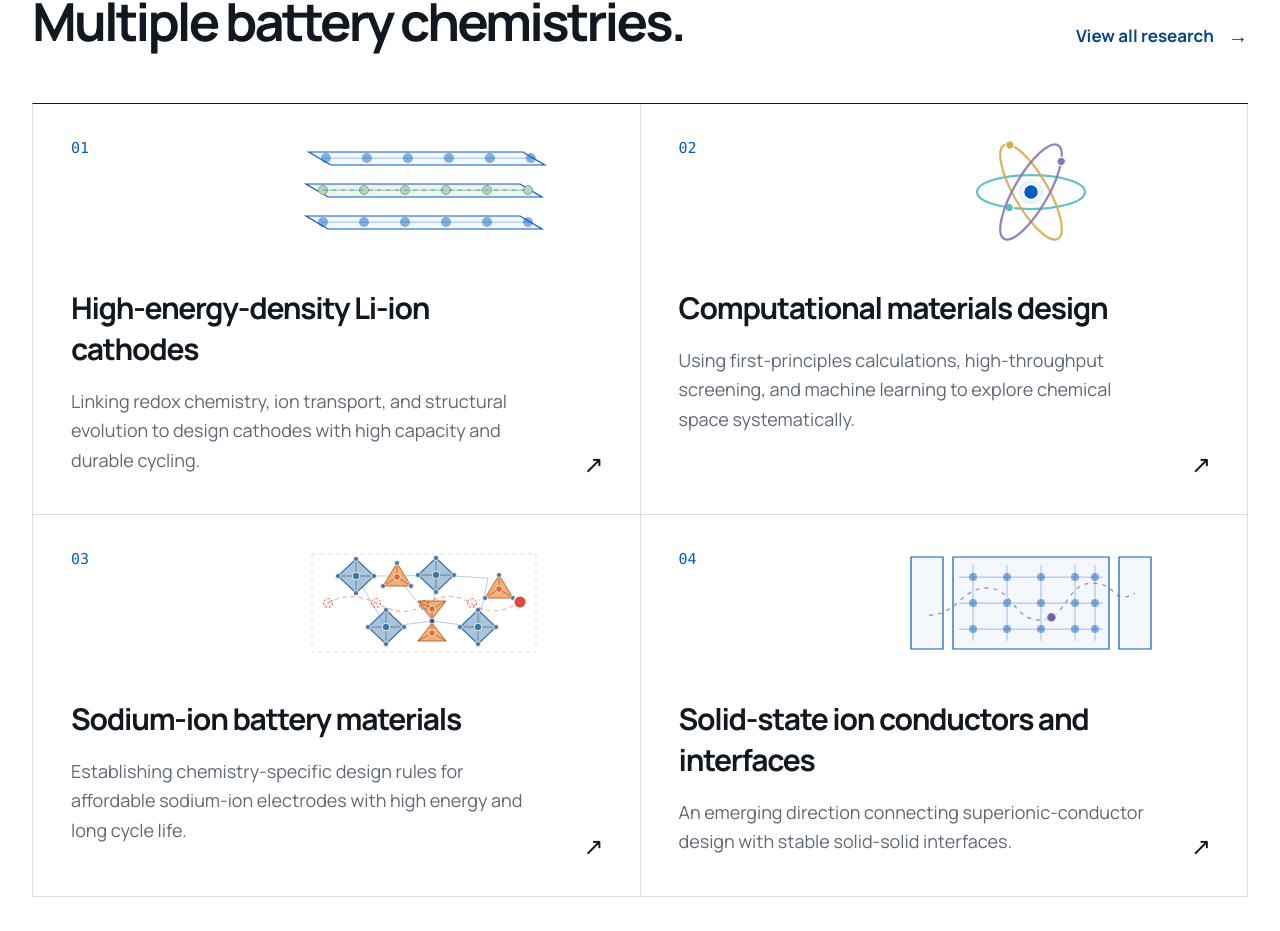
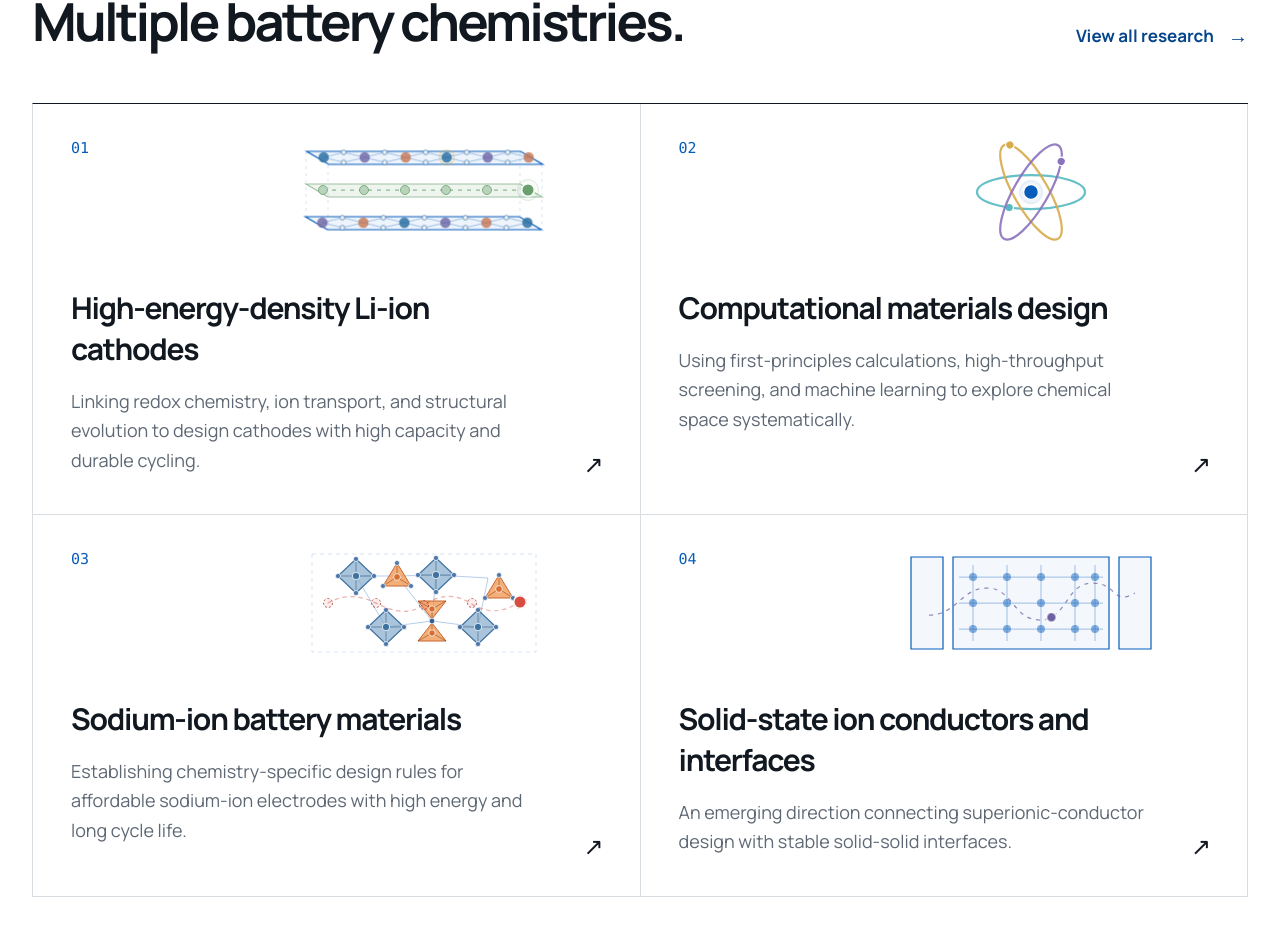
Before and after one commit to Energy-Materials-Laboratory/energy-materials-laboratory.github.io, a Next.js app: page / in a window 1280 px wide. Shown: the part 2777-3708 px from the top of the page. Built offline with nearby package versions, Linux system fonts and the light colour scheme.

Commit message:
Enrich layered cathode research animation

```diff
--- a/app/components/ResearchVisual.tsx
+++ b/app/components/ResearchVisual.tsx
@@ -15,32 +15,65 @@ export default function ResearchVisual({ index }: ResearchVisualProps) {
         {...visualProps}
         className="research-visual research-visual-01"
       >
+        <path
+          className="rv-cathode-cell"
+          d="M12 18V82M34 31V95M226 18V82M248 31V95"
+        />
+
         <g className="rv-layer rv-layer-top">
-          <path className="rv-plane" d="M12 18L226 18L248 31L34 31Z" />
-          <path className="rv-bond" d="M27 24H237" />
-          {[29, 70, 111, 152, 193, 234].map((x) => (
-            <circle className="rv-tm-node" cx={x} cy="24" r="5" key={x} />
+          <path className="rv-plane rv-plane-cathode" d="M12 18L226 18L248 31L34 31Z" />
+          <path
+            className="rv-slab-network"
+            d="M29 24L49 19L70 24L90 19L111 24L131 19L152 24L172 19L193 24L213 19L234 24M29 24L49 29L70 24L90 29L111 24L131 29L152 24L172 29L193 24L213 29L234 24"
+          />
+          {[29, 70, 111, 152, 193, 234].map((x, itemIndex) => (
+            <circle
+              className={`rv-tm-node rv-tm-node-${itemIndex % 3}`}
+              cx={x}
+              cy="24"
+              r="5.2"
+              key={x}
+            />
           ))}
+          {[49, 90, 131, 172, 213].flatMap((x) => [
+            <circle className="rv-o-node" cx={x} cy="19" r="2.35" key={`${x}-top`} />,
+            <circle className="rv-o-node" cx={x} cy="29" r="2.35" key={`${x}-bottom`} />,
+          ])}
+          <circle className="rv-redox-ring rv-redox-ring-top" cx="152" cy="24" r="8.2" />
         </g>
 
         <g className="rv-layer rv-layer-middle">
           <path className="rv-plane rv-plane-accent" d="M12 50L226 50L248 63L34 63Z" />
-          <path className="rv-bond" d="M27 56H237" />
-          {[29, 70, 111, 152, 193, 234].map((x) => (
+          <path className="rv-ion-guide" d="M29 56H234" />
+          {[29, 70, 111, 152, 193].map((x) => (
             <circle className="rv-li-site" cx={x} cy="56" r="4.5" key={x} />
           ))}
-          <circle className="rv-li-ion" cx="0" cy="0" r="7" />
+          <circle className="rv-li-vacancy" cx="234" cy="56" r="5.6" />
+          <circle className="rv-li-ion-halo" cx="0" cy="0" r="10.5" />
+          <circle className="rv-li-ion" cx="0" cy="0" r="6.3" />
         </g>
 
         <g className="rv-layer rv-layer-bottom">
-          <path className="rv-plane" d="M12 82L226 82L248 95L34 95Z" />
-          <path className="rv-bond" d="M27 88H237" />
-          {[29, 70, 111, 152, 193, 234].map((x) => (
-            <circle className="rv-tm-node" cx={x} cy="88" r="5" key={x} />
+          <path className="rv-plane rv-plane-cathode" d="M12 82L226 82L248 95L34 95Z" />
+          <path
+            className="rv-slab-network"
+            d="M29 88L49 83L70 88L90 83L111 88L131 83L152 88L172 83L193 88L213 83L234 88M29 88L49 93L70 88L90 93L111 88L131 93L152 88L172 93L193 88L213 93L234 88"
+          />
+          {[29, 70, 111, 152, 193, 234].map((x, itemIndex) => (
+            <circle
+              className={`rv-tm-node rv-tm-node-${(itemIndex + 1) % 3}`}
+              cx={x}
+              cy="88"
+              r="5.2"
+              key={x}
+            />
           ))}
+          {[49, 90, 131, 172, 213].flatMap((x) => [
+            <circle className="rv-o-node" cx={x} cy="83" r="2.35" key={`${x}-top`} />,
+            <circle className="rv-o-node" cx={x} cy="93" r="2.35" key={`${x}-bottom`} />,
+          ])}
+          <circle className="rv-redox-ring rv-redox-ring-bottom" cx="111" cy="88" r="8.2" />
         </g>
-
-        <path className="rv-ion-guide" d="M29 56H234" />
       </svg>
     );
   }
--- a/app/globals.css
+++ b/app/globals.css
@@ -629,6 +629,85 @@ summary:focus-visible {
   fill: rgba(105, 160, 110, .12);
 }
 
+.rv-cathode-cell {
+  fill: none;
+  stroke: currentColor;
+  stroke-dasharray: 3 4;
+  stroke-width: .9;
+  opacity: .18;
+}
+
+.rv-layer {
+  transform-box: fill-box;
+  transform-origin: center;
+}
+
+.rv-plane-cathode {
+  fill: rgba(7, 93, 187, .065);
+}
+
+.rv-layer-middle .rv-plane-accent {
+  fill: rgba(105, 160, 110, .14);
+  stroke: var(--rv-accent);
+  stroke-opacity: .7;
+}
+
+.rv-slab-network {
+  fill: none;
+  stroke: currentColor;
+  stroke-linecap: round;
+  stroke-linejoin: round;
+  stroke-width: .9;
+  opacity: .38;
+}
+
+.rv-o-node {
+  fill: #eef5fb;
+  stroke: #4f7da5;
+  stroke-width: .75;
+}
+
+.rv-tm-node.rv-tm-node-0 {
+  fill: #2e72a3;
+  opacity: .86;
+}
+
+.rv-tm-node.rv-tm-node-1 {
+  fill: #6f67a5;
+  opacity: .82;
+}
+
+.rv-tm-node.rv-tm-node-2 {
+  fill: #c47857;
+  opacity: .82;
+}
+
+.rv-redox-ring {
+  fill: none;
+  stroke: #d6a33f;
+  stroke-width: 1.25;
+  opacity: 0;
+  transform-box: fill-box;
+  transform-origin: center;
+}
+
+.rv-li-vacancy {
+  fill: rgba(255, 255, 255, .88);
+  stroke: var(--rv-accent);
+  stroke-dasharray: 2.4 2.4;
+  stroke-width: 1.25;
+}
+
+.rv-li-ion-halo {
+  fill: rgba(105, 160, 110, .14);
+  stroke: var(--rv-accent);
+  stroke-width: .8;
+  offset-path: path("M29 56H234");
+  offset-distance: 0%;
+  offset-rotate: 0deg;
+}
+
+
 .rv-bond,
 .rv-ion-guide,
 .rv-axis,
@@ -2407,11 +2486,31 @@ summary:focus-visible {
   }
 
   .rv-layer-top {
-    animation: rv-layer-shear 7.5s ease-in-out infinite;
+    animation: rv-layer-top-breathe 7.2s ease-in-out infinite;
+  }
+
+  .rv-layer-bottom {
+    animation: rv-layer-bottom-breathe 7.2s ease-in-out infinite;
+  }
+
+  .rv-layer-middle .rv-plane-accent {
+    animation: rv-li-layer-pulse 7.2s ease-in-out infinite;
   }
 
   .rv-li-ion {
-    animation: rv-path-travel 6.8s ease-in-out infinite;
+    animation: rv-li-hop 7.2s ease-in-out infinite;
+  }
+
+  .rv-li-ion-halo {
+    animation: rv-li-halo-hop 7.2s ease-in-out infinite;
+  }
+
+  .rv-redox-ring-top {
+    animation: rv-redox-pulse 5.2s ease-out infinite;
+  }
+
+  .rv-redox-ring-bottom {
+    animation: rv-redox-pulse 5.2s 2.6s ease-out infinite;
   }
 
   .rv-density-contour-outer {
@@ -2464,9 +2563,47 @@ summary:focus-visible {
     to { opacity: 1; transform: translateY(0); }
   }
 
-  @keyframes rv-layer-shear {
-    0%, 18%, 100% { transform: translateX(0); }
-    48%, 68% { transform: translateX(7px); }
+  @keyframes rv-layer-top-breathe {
+    0%, 14%, 100% { transform: translate(0, 0); }
+    44%, 68% { transform: translate(3px, -3px); }
+  }
+
+  @keyframes rv-layer-bottom-breathe {
+    0%, 14%, 100% { transform: translate(0, 0); }
+    44%, 68% { transform: translate(-3px, 3px); }
+  }
+
+  @keyframes rv-li-layer-pulse {
+    0%, 14%, 100% { fill-opacity: .72; stroke-opacity: .52; }
+    44%, 68% { fill-opacity: 1; stroke-opacity: .9; }
+  }
+
+  @keyframes rv-li-hop {
+    0%, 7% { opacity: 0; offset-distance: 0%; }
+    11% { opacity: 1; offset-distance: 0%; }
+    22%, 28% { offset-distance: 20%; }
+    37%, 43% { offset-distance: 40%; }
+    52%, 58% { offset-distance: 60%; }
+    67%, 73% { offset-distance: 80%; }
+    82%, 90% { opacity: 1; offset-distance: 100%; }
+    97%, 100% { opacity: 0; offset-distance: 100%; }
+  }
+
+  @keyframes rv-li-halo-hop {
+    0%, 7% { opacity: 0; offset-distance: 0%; }
+    11% { opacity: .28; offset-distance: 0%; }
+    22%, 28% { offset-distance: 20%; }
+    37%, 43% { offset-distance: 40%; }
+    52%, 58% { offset-distance: 60%; }
+    67%, 73% { offset-distance: 80%; }
+    82%, 90% { opacity: .28; offset-distance: 100%; }
+    97%, 100% { opacity: 0; offset-distance: 100%; }
+  }
+
+  @keyframes rv-redox-pulse {
+    0%, 18%, 100% { opacity: 0; transform: scale(.72); }
+    34% { opacity: .82; }
+    58% { opacity: 0; transform: scale(1.48); }
   }
 
   @keyframes rv-path-travel {
```
